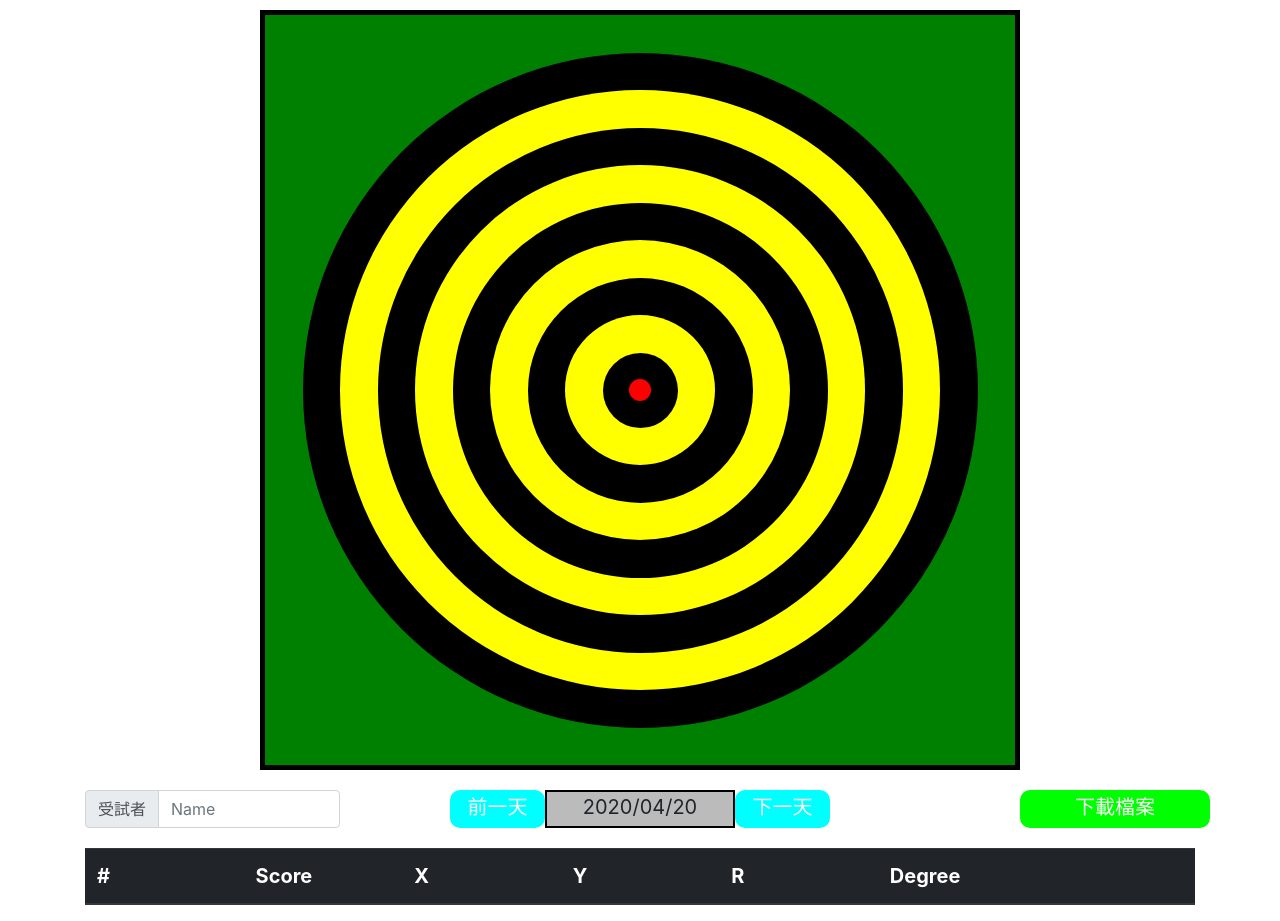
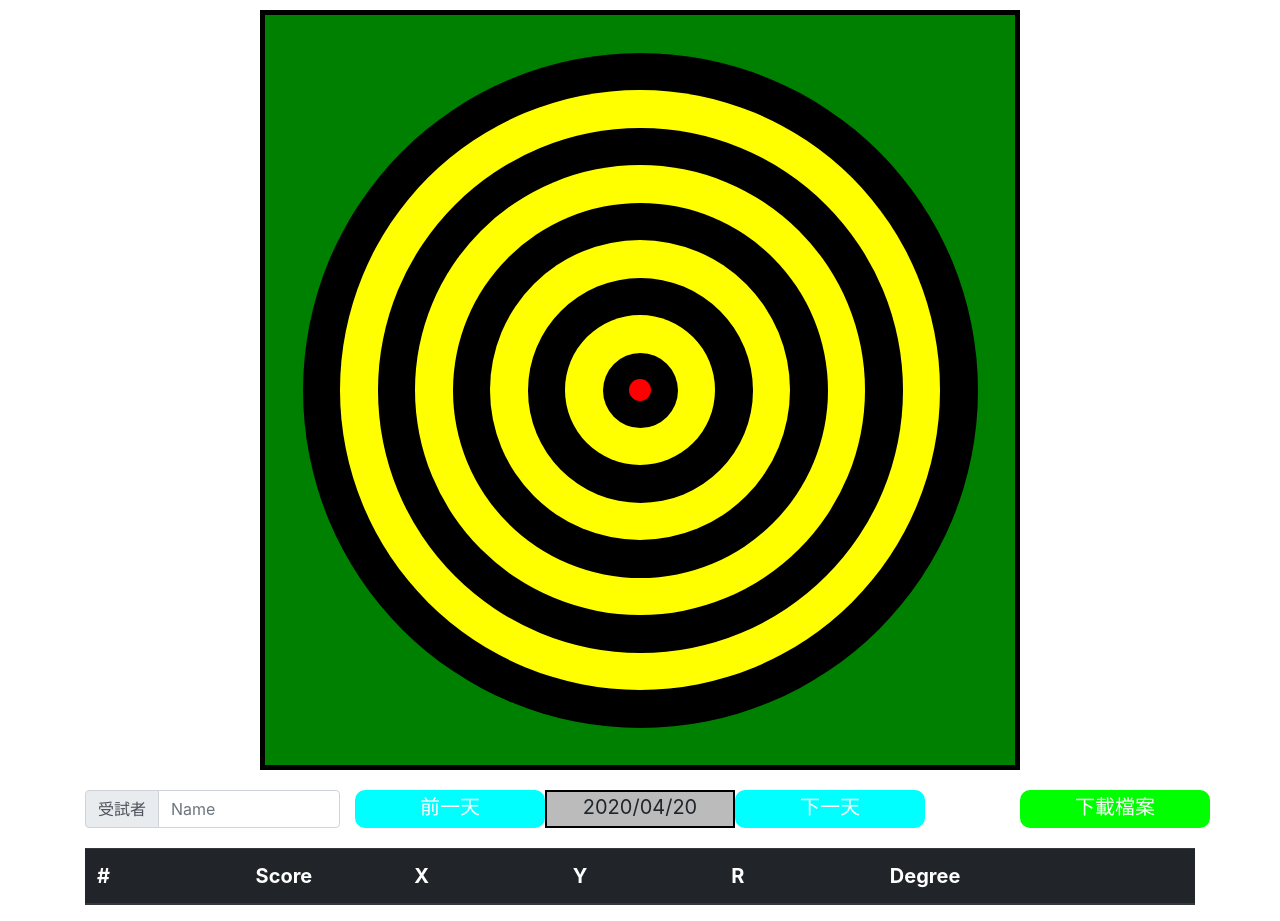
Before and after one commit to EternalFlyn/Physiology_experiment, a plain HTML site: page index.html in a window 1280 px wide. Drawn offline with nearby package versions, Linux system fonts and the light colour scheme.

Commit message:
1.0.1.18b

```diff
--- a/index.html
+++ b/index.html
@@ -1,7 +1,7 @@
 <!DOCTYPE html>
 <html>
 	<head>
-		<title></title>
+		<title>生理學實驗二 數據統計</title>
 
 		<link rel="stylesheet" href="https://stackpath.bootstrapcdn.com/bootstrap/4.1.3/css/bootstrap.min.css" integrity="sha384-MCw98/SFnGE8fJT3GXwEOngsV7Zt27NXFoaoApmYm81iuXoPkFOJwJ8ERdknLPMO" crossorigin="anonymous">
 		<link rel="stylesheet" type="text/css" href="./targetStyle.css"></link>
@@ -36,11 +36,10 @@
 					</div>
 					<input type="text" class="form-control" placeholder="Name" aria-label="Username" aria-describedby="basic-addon1">
 				</div>
+				<div class = "col-2 button" id = "preDay">前一天</div>
+				<div class = "col-2" id = "dayDisplay">2020/04/20</div>
+				<div class = "col-2 button" id = "nextDay">下一天</div>
 				<div class = "col-1"></div>
-				<div class = "col-1 button" id = "preDay">前一天</div>
-				<div class = "col-2" id = "dayDisplay">2020/04/20</div>
-				<div class = "col-1 button" id = "nextDay">下一天</div>
-				<div class = "col-2"></div>
 				<div class = "col-2 button" id = "download">下載檔案</div>
 			</div>
 			<table class="table table-dark table-hover" id = "title">
```
